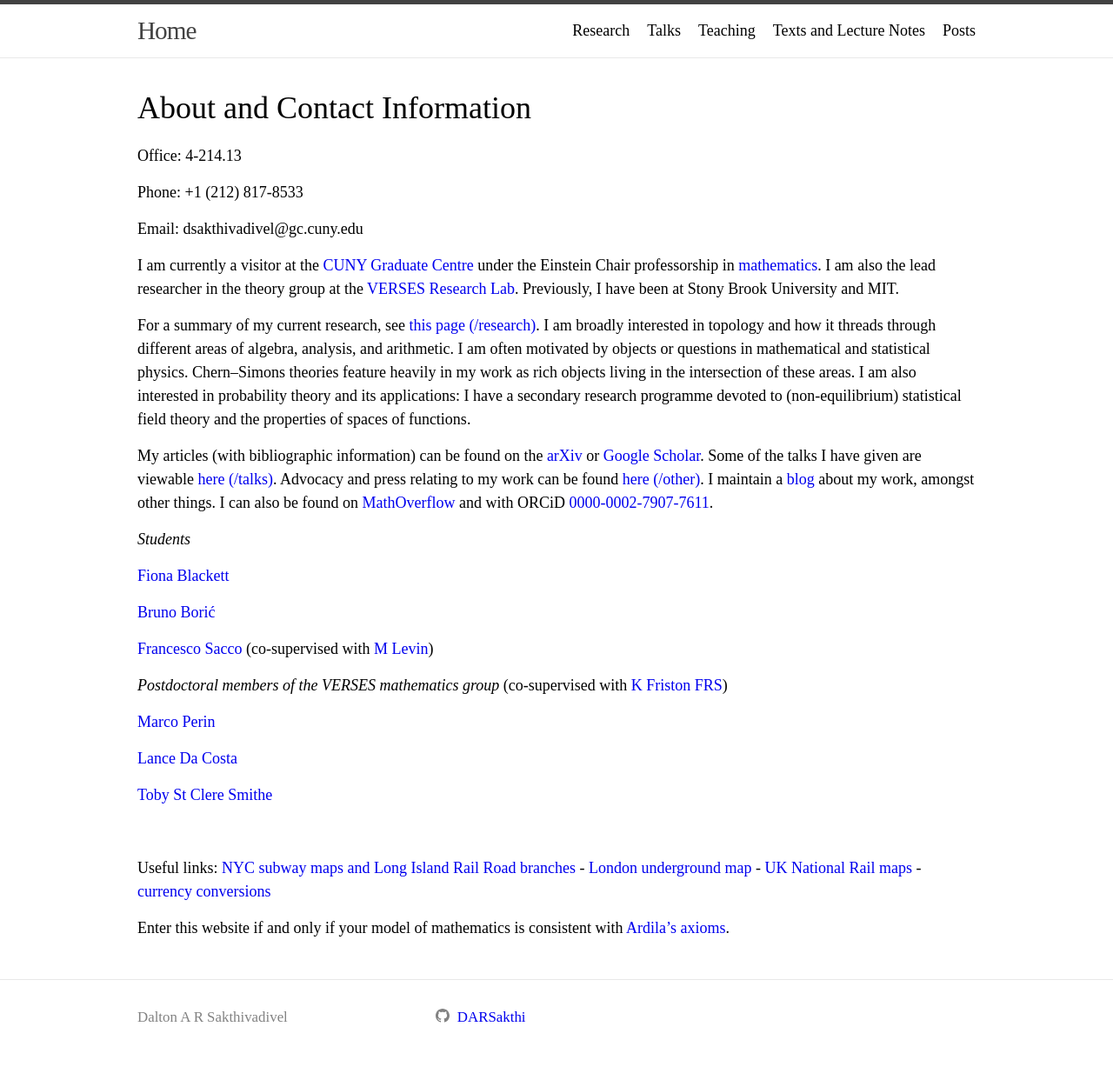
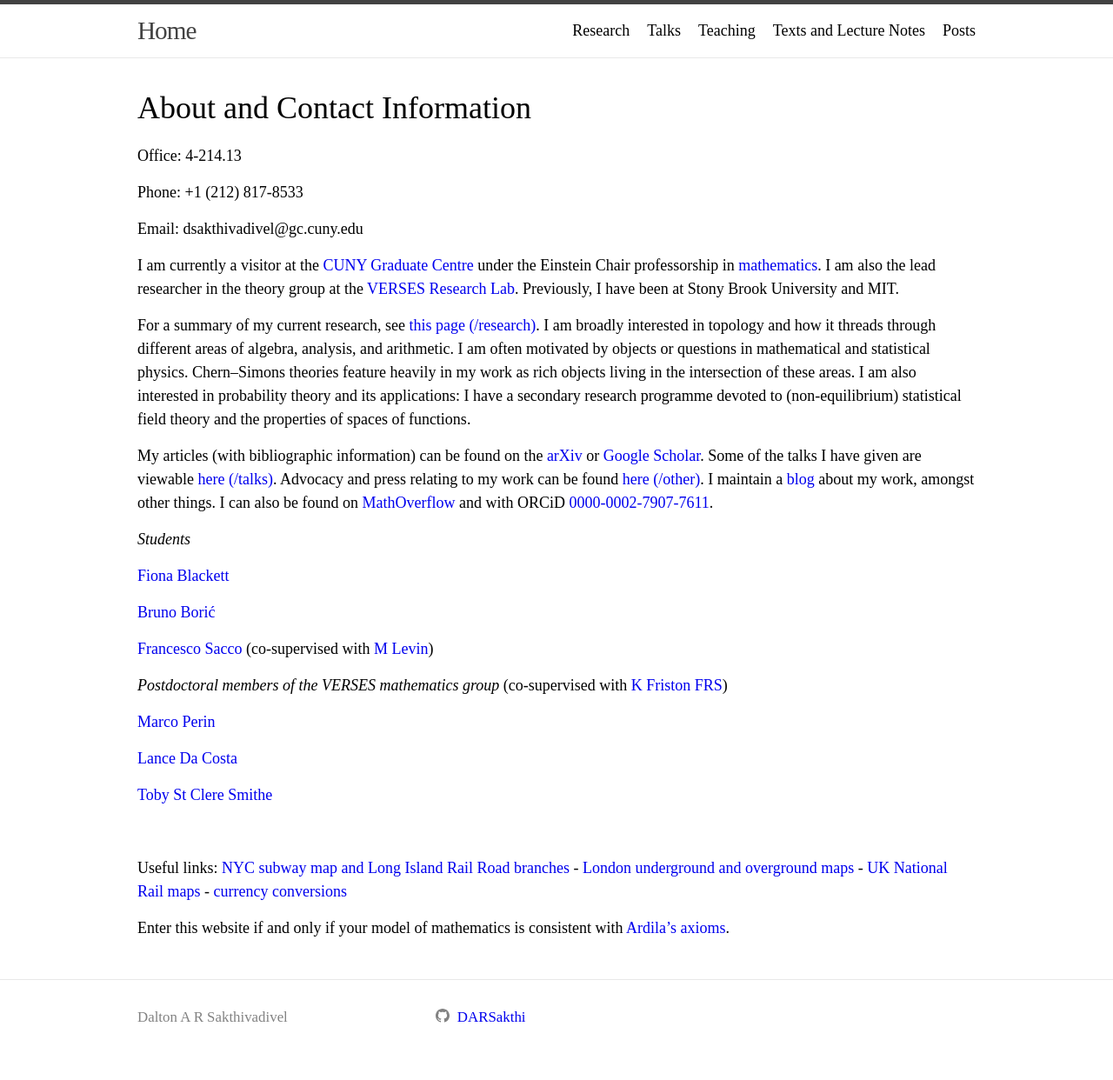
Before and after one commit to DARSakthi/DARSakthi.github.io, a Jekyll site: the page built from index.markdown, in a window 1280 px wide. Shown: the whole page at 87% size. Built offline with Jekyll 4.4.1, drawn with Linux system fonts in a browser that asks for light colours.

Commit message:
Useful links

```diff
--- a/index.markdown
+++ b/index.markdown
@@ -37,6 +37,6 @@ _Postdoctoral members of the VERSES mathematics group_ (co-supervised with [K Fr
 
 &nbsp;
 
-Useful links: [NYC subway maps and Long Island Rail Road branches](https://new.mta.info/maps) - [London underground map](https://tfl.gov.uk/maps/track/tube) - [UK National Rail maps](https://www.nationalrail.co.uk/travel-information/maps-of-the-national-rail-network/) - [currency conversions](https://www.google.com/finance/quote/USD-GBP)
+Useful links: [NYC subway map and Long Island Rail Road branches](https://new.mta.info/maps) - [London underground and overground maps](https://tfl.gov.uk/maps/track) - [UK National Rail maps](https://www.nationalrail.co.uk/travel-information/maps-of-the-national-rail-network/) - [currency conversions](https://www.google.com/finance/quote/USD-GBP)
 
 Enter this website if and only if your model of mathematics is consistent with [Ardila's axioms](http://fardila.com).
```
